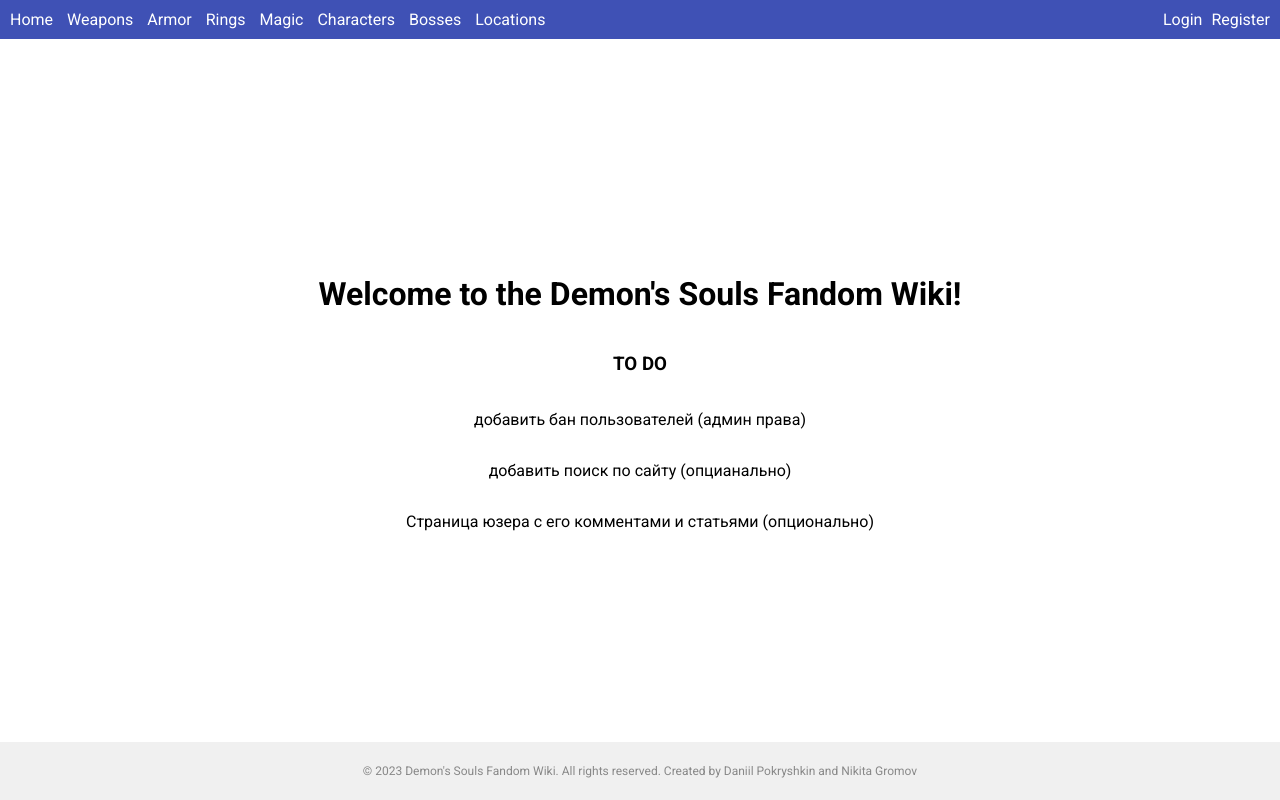
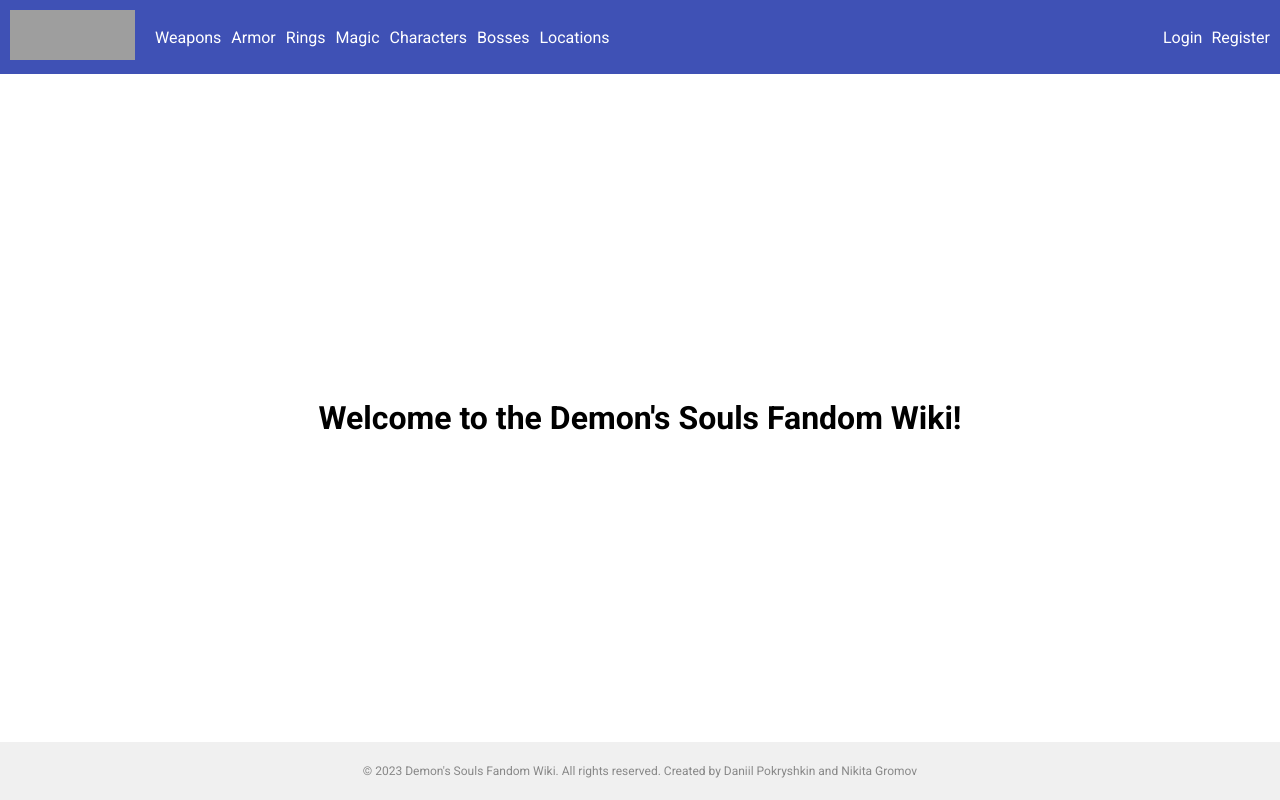
Before and after one commit to dstish/demonwiki, a Django app: page / in a window 1280 px wide. Run offline with Django 4.2, Linux system fonts and the light colour scheme; grey boxes are pictures that could not be loaded.

Commit message:
Last update

```diff
--- a/demon_souls/views.py
+++ b/demon_souls/views.py
@@ -46,12 +46,13 @@ def home(request):
 def ban_user(request, comment_id):
     comment = get_object_or_404(Comment, id=comment_id)
 
-    if request.user.is_admin:
+    if request.user.is_admin and comment.author != request.user:
         comment.author.is_active = False
         comment.author.save()
         Comment.objects.filter(author=comment.author).delete()
 
     return redirect('item_detail', name=comment.item.name)
+
 
 
 @login_required
@@ -69,7 +70,7 @@ def create_item(request):
     else:
         form = ItemForm()
 
-    return render(request, 'create_item.html', {'form': form})
+    return render(request, 'item_create.html', {'form': form})
 
 
 @login_required
--- a/templates/category.html
+++ b/templates/category.html
@@ -8,9 +8,9 @@
 </head>
 <body>
   <header>
-    <nav>
+<nav class="nav-container">
   <ul>
-        <li><a href="{% url 'home' %}">Home</a></li>
+    <li><a href="{% url 'home' %}"><img src="{% static 'css/res/Demons_Souls_logo_black.svg.png' %}" alt="Demon Souls Logo"></a></li>
     <li><a href="{% url 'weapon_category' %}">Weapons</a></li>
     <li><a href="{% url 'armor_category' %}">Armor</a></li>
     <li><a href="{% url 'ring_category' %}">Rings</a></li>
@@ -20,6 +20,7 @@
     <li><a href="{% url 'location_category' %}">Locations</a></li>
   </ul>
 </nav>
+
   {% if user.is_authenticated %}
    <div class="user-info">
          <a href="{% url 'create_item' %}"><i class="fas fa-edit"></i> Create </a>
--- a/templates/css/home.css
+++ b/templates/css/home.css
@@ -80,20 +80,9 @@ footer {
 
 a {
   color: inherit;
-  /* Use the parent's color or specify a custom color */
   text-decoration: none;
-  /* Remove underline */
 }
 
-.main {
-  flex: none;
-  display: grid;
-  grid-template-columns: repeat(auto-fill, minmax(200px, 1fr));
-  grid-gap: 20px;
-  /* Отступ между карточками */
-  grid-auto-rows: 1fr;
-  /* Задаем равный вертикальный отступ */
-}
 
 .list-item {
   width: 150px;
@@ -105,11 +94,22 @@ a {
   /* Выравнивание элементов в начале столбца */
 }
 
+.main {
+  flex: none;
+  display: grid;
+  grid-template-rows: repeat(auto-fill, minmax(200px, 1fr)); /* Rows become auto-fill */
+  grid-gap: 20px;
+  grid-auto-columns: minmax(0, 1fr); /* Columns become auto-fill */
+}
+
+
+
+
+
 .image-container {
   display: flex;
   justify-content: center;
   flex-grow: 1;
-  /* Захват оставшегося пространства */
 }
 
 .item-link {
@@ -143,3 +143,20 @@ a {
   top: 50%;
   right: 43%;
 }
+
+nav ul li:first-child a img {
+  width: 125px; /* Настройте ширину по вашему выбору */
+  height: 50px; /* Настройте высоту по вашему выбору */
+  margin-right: 10px;
+  scale: 1;
+}
+
+.nav-container ul {
+  display: flex;
+  align-items: center;
+  justify-content: center;
+}
+
+.nav-container ul li:first-child {
+  align-self: flex-start;
+}
--- a/templates/css/item_detail.css
+++ b/templates/css/item_detail.css
@@ -9,6 +9,7 @@ body {
   background-image: url('res/wallpaperflare.com_wallpaper.jpg');
   background-size: cover;
   background-position: center;
+  background-attachment: fixed;
 }
 
 header {
--- a/templates/home.html
+++ b/templates/home.html
@@ -8,10 +8,9 @@
 </head>
 <body>
 <header>
-  <nav>
+<nav class="nav-container">
   <ul>
-
-            <li><a href="{% url 'home' %}">Home</a></li>
+    <li><a href="{% url 'home' %}"><img src="{% static 'css/res/Demons_Souls_logo_black.svg.png' %}" alt="Demon Souls Logo"></a></li>
     <li><a href="{% url 'weapon_category' %}">Weapons</a></li>
     <li><a href="{% url 'armor_category' %}">Armor</a></li>
     <li><a href="{% url 'ring_category' %}">Rings</a></li>
@@ -19,7 +18,6 @@
     <li><a href="{% url 'character_category' %}">Characters</a></li>
     <li><a href="{% url 'boss_category' %}">Bosses</a></li>
     <li><a href="{% url 'location_category' %}">Locations</a></li>
-
   </ul>
 </nav>
   {% if user.is_authenticated %}
@@ -39,11 +37,6 @@
 <main>
   <h1>Welcome to the Demon's Souls Fandom Wiki!</h1>
 
-    <h3>TO DO</h3>
-    <P>добавить бан пользователей (админ права)</P>
-    <P>добавить поиск по сайту (опцианально)</P>
-    <P>Страница юзера с его комментами и статьями (опционально)</P>
-
 </main>
 <footer>
   <p>&copy; 2023 Demon's Souls Fandom Wiki. All rights reserved. Created by Daniil Pokryshkin and Nikita Gromov</p>
--- a/templates/item_create.html
+++ b/templates/item_create.html
@@ -15,10 +15,9 @@
 </head>
 <body>
 <header>
-  <nav>
+<nav class="nav-container">
   <ul>
-        {% if user.is_authenticated %}
-            <li><a href="{% url 'home' %}">Home</a></li>
+    <li><a href="{% url 'home' %}"><img src="{% static 'css/res/Demons_Souls_logo_black.svg.png' %}" alt="Demon Souls Logo"></a></li>
     <li><a href="{% url 'weapon_category' %}">Weapons</a></li>
     <li><a href="{% url 'armor_category' %}">Armor</a></li>
     <li><a href="{% url 'ring_category' %}">Rings</a></li>
@@ -26,7 +25,6 @@
     <li><a href="{% url 'character_category' %}">Characters</a></li>
     <li><a href="{% url 'boss_category' %}">Bosses</a></li>
     <li><a href="{% url 'location_category' %}">Locations</a></li>
-      {% endif %}
   </ul>
 </nav>
   {% if user.is_authenticated %}
```
Also changed, not shown: templates/css/create_item.css (+17 -0 lines), templates/item_detail.html (+5 -8 lines), db.sqlite3. Lines whose indentation alone changed are shown as unchanged.
